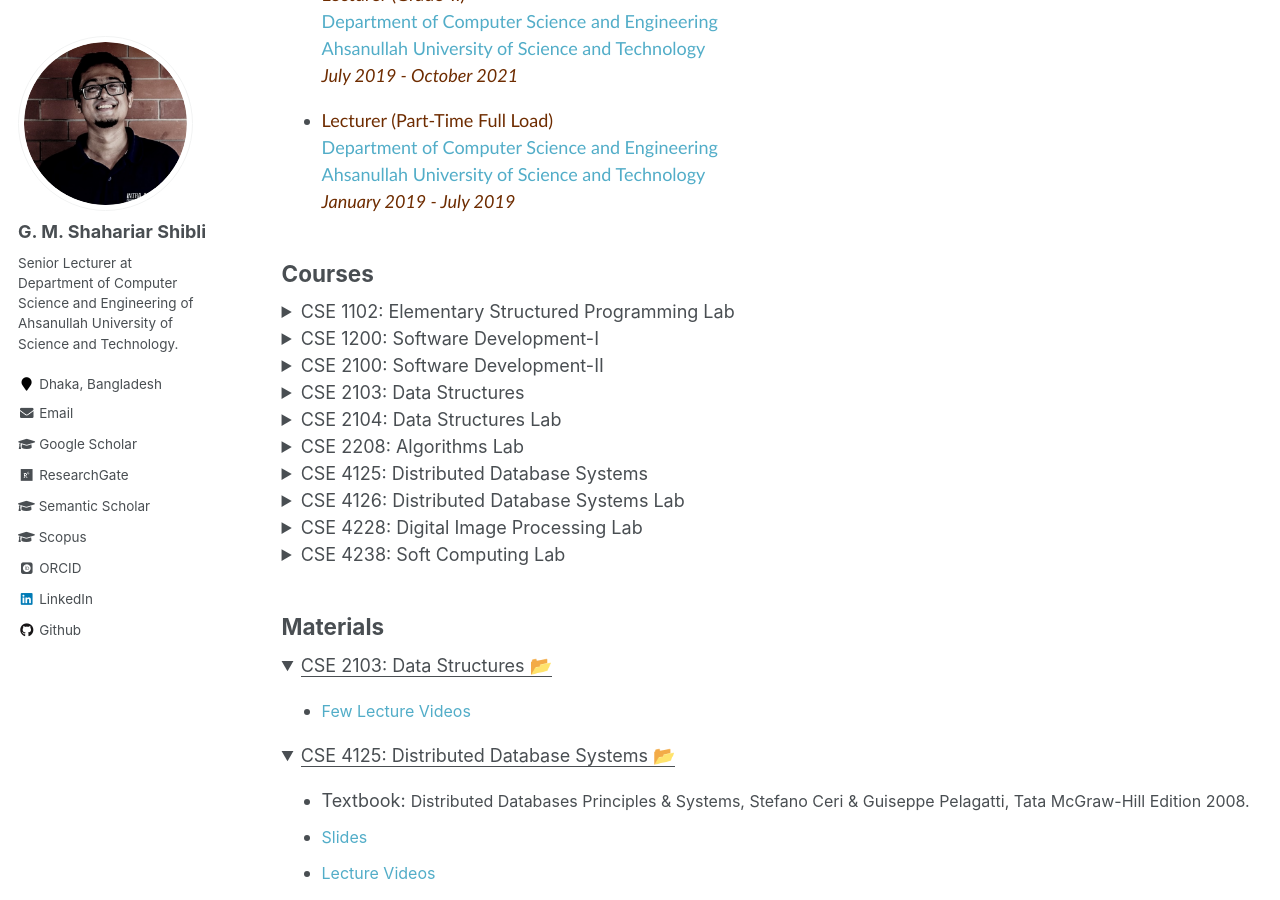
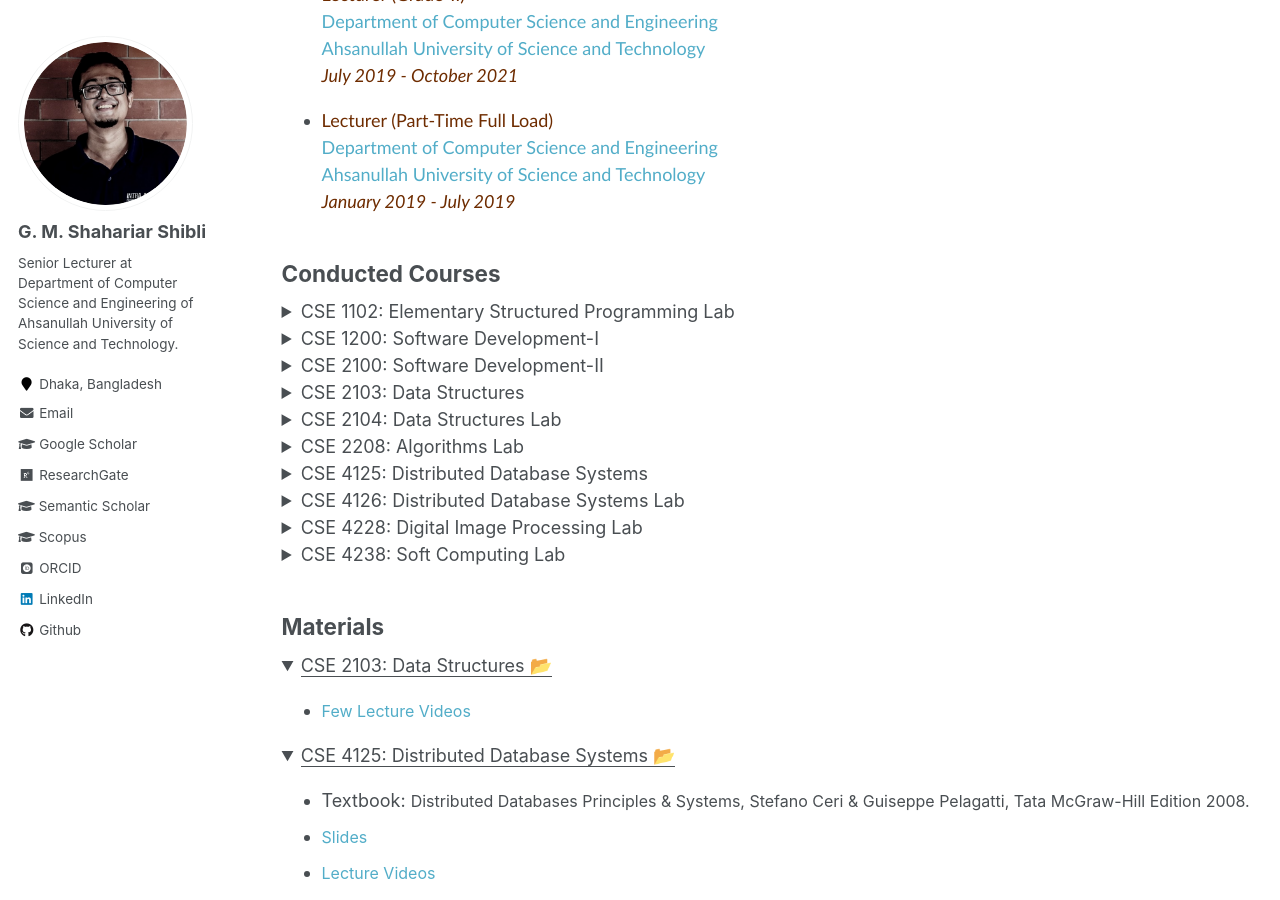
Before and after one commit to shahariar-shibli/shahariar-shibli.github.io, a Jekyll site: the page built from _pages/teaching.md, in a window 1280 px wide and 900 px high, scrolled down 515 px. Built offline with Jekyll 4.4.1, drawn with Linux system fonts in a browser that asks for light colours; some web fonts are replaced.

Commit message:
Update teaching.md

```diff
--- a/_pages/teaching.md
+++ b/_pages/teaching.md
@@ -33,7 +33,7 @@ title: ""
 <span style="color:#6E2C00"><em>January 2019 - July 2019</em></span>
 </span>
 
-## Courses
+## Conducted Courses
 <details>
 <summary>CSE 1102: Elementary Structured Programming Lab</summary>
 <span style="color:green"><font size="3"><ins>Conducted in Fall 2021</ins></font></span><br>
```
